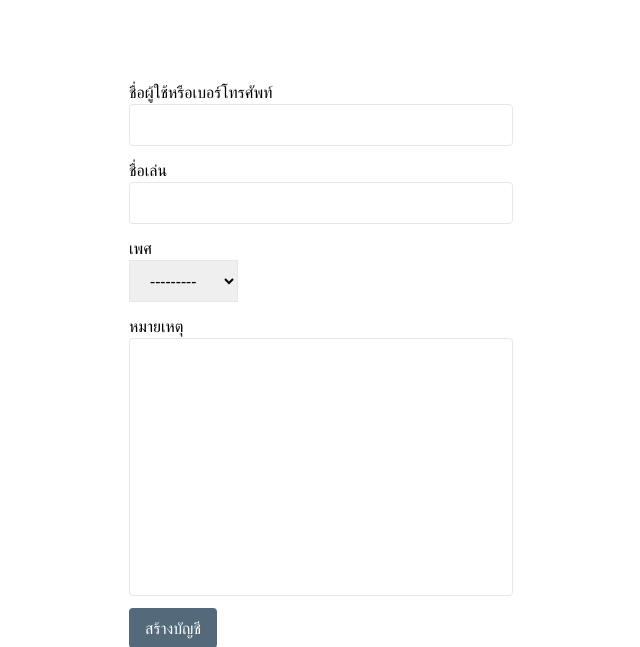
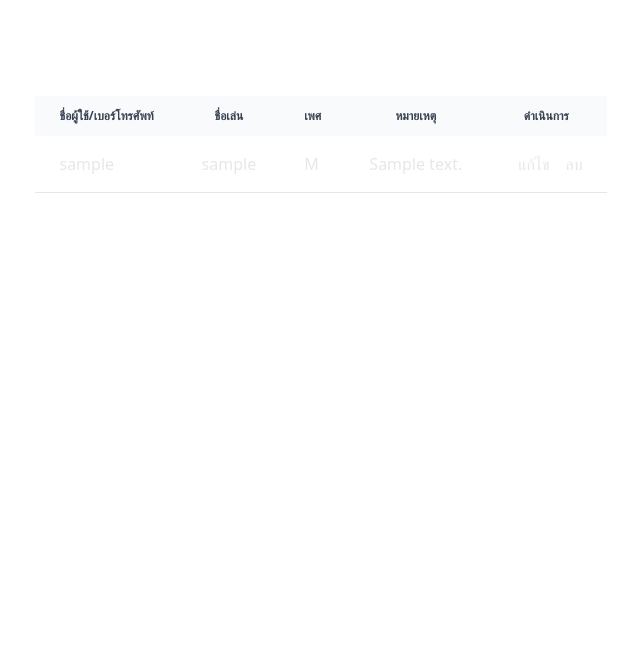
Before and after one commit to DefinitelyNotJay/SGM, a Django app: page /customer/ in a window 1280 px wide. Shown: the top 647 px of the page, without its empty margins (319-959 px from the left). Run offline with Django 5.2, Linux system fonts and the light colour scheme; tables that the repository leaves empty hold one stand-in row (values such as "Sample post"); some libraries are stand-ins or nearby versions.

Commit message:
edit customer success

```diff
--- /dev/null
+++ b/SGM/store/templates/employee/all_customer.html
@@ -0,0 +1,51 @@
+
+<!DOCTYPE html>
+<html>
+  <head>
+    <meta charset="UTF-8" />
+    <meta name="viewport" content="width=device-width, initial-scale=1.0" />
+    <script src="https://cdn.tailwindcss.com"></script>
+    <title></title>
+  </head>
+  <body>
+    <table class="max-w-4xl bg-red-300 mx-auto mt-24">
+        <thead class="text-xs text-gray-700 uppercase bg-gray-50 dark:bg-gray-700 dark:text-gray-400">
+          <tr>
+            <th scope="col" class="px-6 py-3">ชื่อผู้ใช้/เบอร์โทรศัพท์</th>
+            <th scope="col" class="px-6 py-3">ชื่อเล่น</th>
+            <th scope="col" class="px-6 py-3">เพศ</th>
+            <th scope="col" class="px-6 py-3">หมายเหตุ</th>
+            <th scope="col" class="px-6 py-3">ดำเนินการ</th>
+        </tr>
+        </thead>
+        <tbody>
+    {% for customer in customers  %}
+        <tr class="bg-white border-b dark:bg-gray-800 dark:border-gray-700 text-[#e7e7e7]">
+            <td class="px-6 py-4">{{customer.username}}</td>
+            <td class="px-6 py-4">{{customer.nickname}}</td>
+            <td class="px-6 py-4">{{customer.gender}}</td>
+            <td class="px-6 py-4">{{customer.notes}}</td>
+            <td class="px-6 py-4 flex gap-2">
+              <button class="px-2 hover:underline hover:text-[#FFBF69]"><a href="/customer/{{ customer.id }}/">แก้ไข</a></button>
+              <button id='{{ customer.id }}' class="deletebutton hover:underline hover:text-[#FF4044]">ลบ</button>
+            </td>
+        </tr>
+    {% endfor %}
+      </tbody>
+  </table>
+  <script>
+    const deleteButtons = document.querySelectorAll(".deletebutton")
+    console.log(deleteButtons)
+    deleteButtons.forEach(button=>button.addEventListener("click", async ()=>{
+      console.log(button)
+      await fetch(`/customer/${button.getAttribute("id")}/`, {
+        method: 'DELETE',
+        headers: {
+            'X-CSRFToken': '{{ csrf_token }}'
+        }
+    }).then(response=>response.json())
+    .then(data=>alert(data.success))
+    }))
+  </script>
+  </body>
+</html>
--- a/SGM/store/templates/employee/add_customer.html
+++ b/SGM/store/templates/employee/customer_form.html
@@ -22,7 +22,7 @@
         </div>
         <div class="flex flex-col">
             <label for='{{ form.gender.id_for_label }}'>เพศ</label>
-            {{form.gender|add_class:"px-4 py-2 border w-fit"}}
+            {{form.gender|add_class:"px-4 py-2 border w-fit rounded"}}
             {{form.gender.errors}}
         </div>
         <div class="flex flex-col">
@@ -30,7 +30,7 @@
             {{form.notes|add_class:"p-2 border rounded focus:border-blue-300 resize-none"}}
             {{form.notes.errors}}
         </div>
-        <button type="submit" class="bg-[#546A7B] hover:bg-[#768895] text-[#FDFDFF] px-4 py-2 w-fit rounded">สร้างบัญชี</button>
+        <button type="submit" class="bg-[#546A7B] hover:bg-[#768895] text-[#FDFDFF] px-4 py-2 w-fit rounded">ยืนยัน</button>
     </form>
 </body>
 </html>
--- a/SGM/store/views.py
+++ b/SGM/store/views.py
@@ -9,7 +9,7 @@ from django.forms.models import model_to_dict
 
 class Inventory(View):
     def get(self, request):
-        return render(request, "employee/add_customer.html", {"form": CustomerCreateForm()})
+        return render(request, "employee/customer_form.html", {"form": CustomerCreateForm()})
 
 class SignUp(View):
     def get(self, request):
@@ -22,22 +22,32 @@ class ManageCustomer(View):
             customer_instance = Customer.objects.get(pk=customer_id)
             edit_form = CustomerCreateForm(initial=model_to_dict(customer_instance), instance=customer_instance)
             context = {"form": edit_form, "customer": customer_instance}
-            return render(request, "employee/add_customer.html", context)
+            return render(request, "employee/customer_form.html", context)
 
         # get all customers
         customers = Customer.objects.all()
-        form = CustomerCreateForm()
-        print(form.fields.get("gender"))
-        context = {"form": form}
-        return render(request, "employee/add_customer.html", context)
+        return render(request, "employee/all_customer.html", {"customers": customers})
 
-    def post(self, request):
+    def post(self, request, customer_id=None):
+        if customer_id:
+            customer_instance = Customer.objects.get(pk=customer_id)
+            form = CustomerCreateForm(request.POST, instance=customer_instance)
+            if form.is_valid:
+                try:
+                    form.save()
+                    return redirect("/customer")
+                except:
+                    return HttpResponseServerError()
         # create customer
         form = CustomerCreateForm(request.POST)
         if form.is_valid:
             try:
                 customer = form.save()
-                return redirect("/")
+                return redirect("/customer")
             except:
                 return redirect("/customer/new/")
         return redirect("/customer")
+
+    def delete(self, request, customer_id):
+        print(customer_id)
+        return JsonResponse({"success": True})
```
Also changed, not shown: SGM/store/templates/employee/home.html (added, +16 -0 lines).
